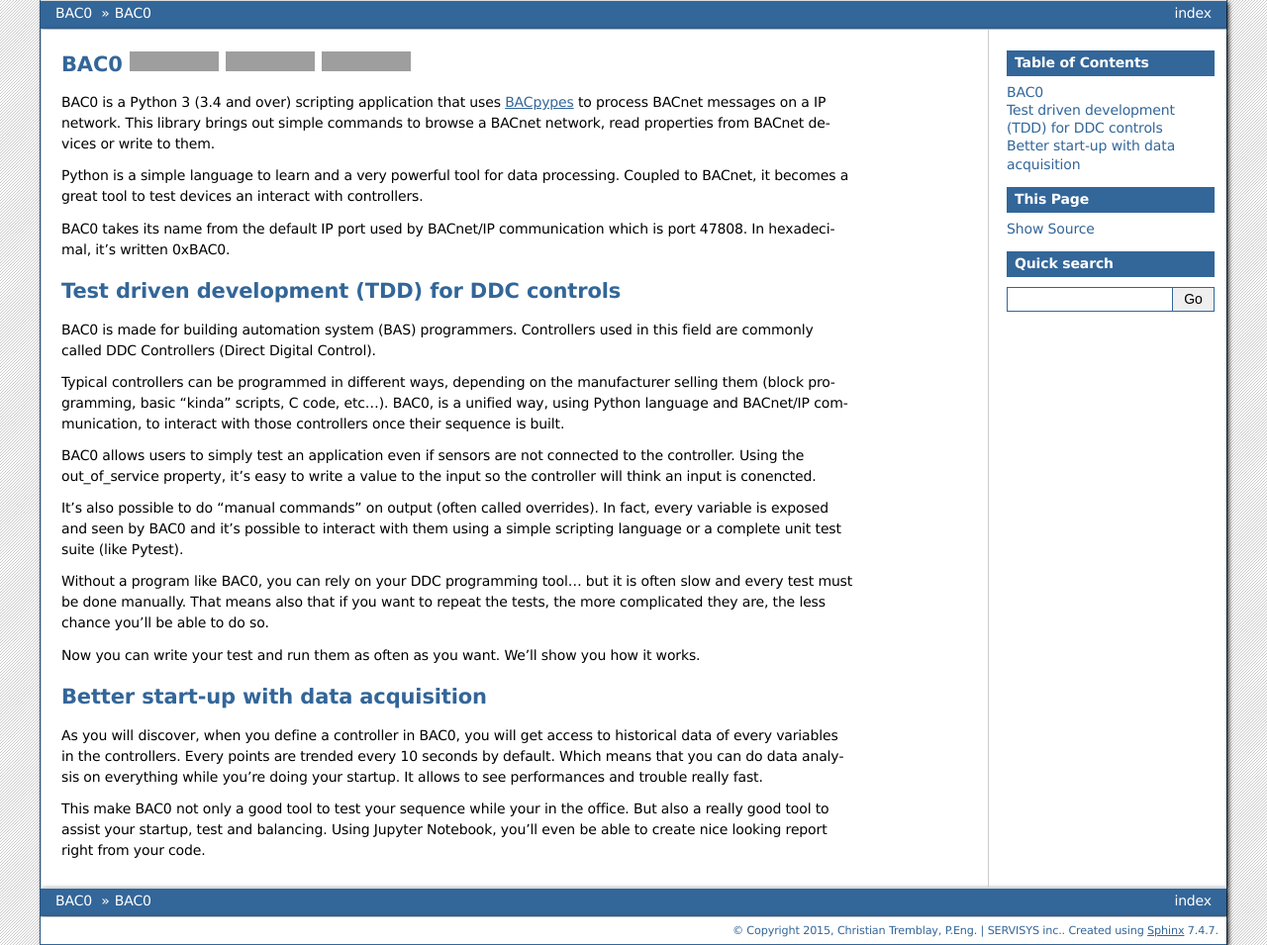
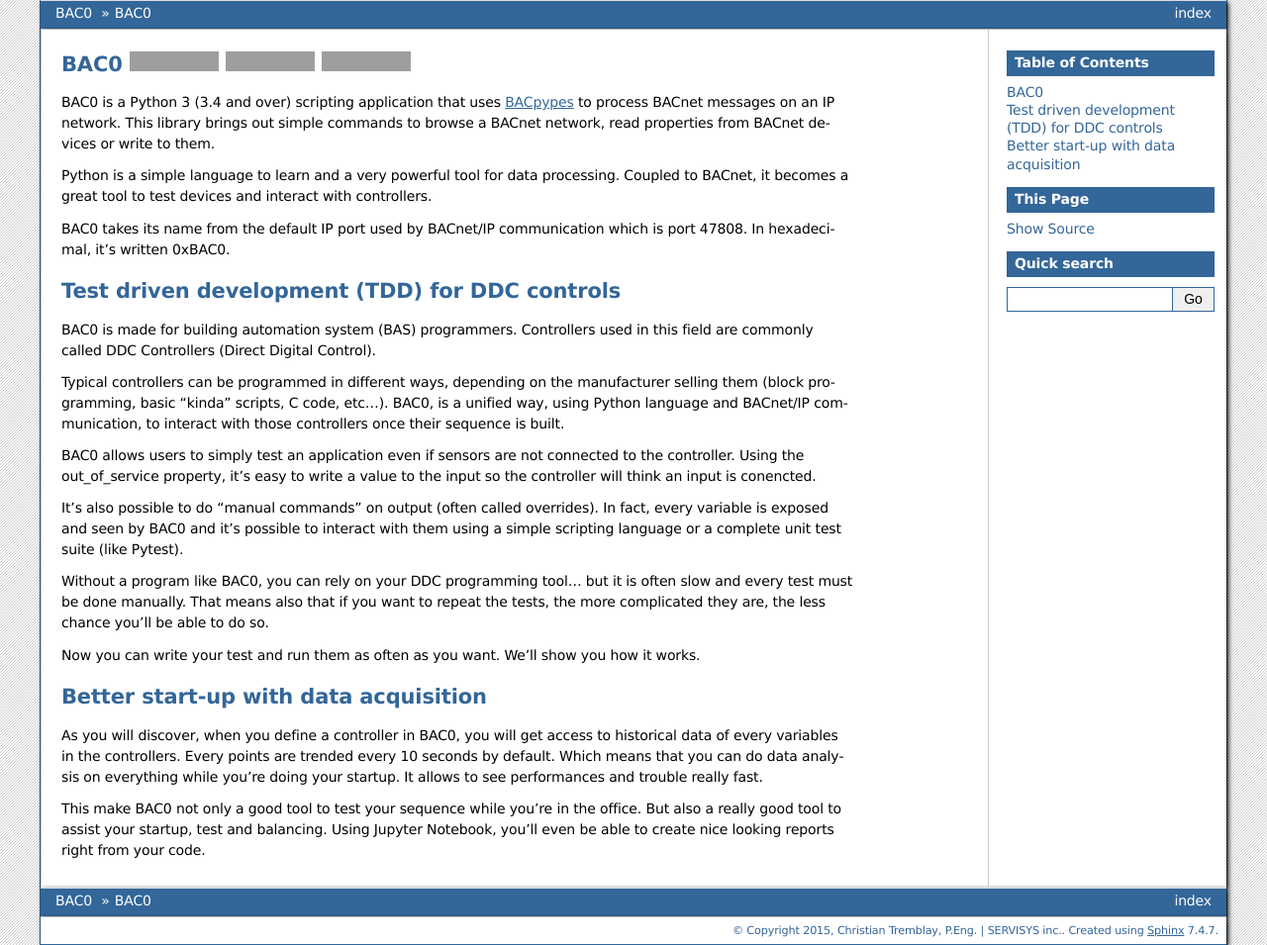
Before and after one commit to ChristianTremblay/BAC0, a Sphinx documentation site: the page built from doc/source/README.rst, in a window 1280 px wide. Shown: the whole page at 99% size. Built offline with Sphinx 7.4.7, drawn with Linux system fonts in a browser that asks for light colours; pages that are not in the unit, such as notebooks, are missing from menus; the version number could not be read and is left out; grey boxes are pictures that could not be loaded.

Commit message:
Update README.rst
Small typo fixes

```diff
--- a/doc/source/README.rst
+++ b/doc/source/README.rst
@@ -1,10 +1,10 @@
 BAC0 |build-status| |coverage| |docs|
 =====================================
-BAC0 is a Python 3 (3.4 and over) scripting application that uses BACpypes_ to process BACnet messages on a IP network.
+BAC0 is a Python 3 (3.4 and over) scripting application that uses BACpypes_ to process BACnet messages on an IP network.
 This library brings out simple commands to browse a BACnet network, read properties from BACnet devices or write to them.
 
 Python is a simple language to learn and a very powerful tool for data processing. Coupled to BACnet, it becomes a great
-tool to test devices an interact with controllers.
+tool to test devices and interact with controllers.
 
 BAC0 takes its name from the default IP port used by BACnet/IP communication which is port 47808. In hexadecimal, it's written 0xBAC0.
 
@@ -33,9 +33,9 @@
 that you can do data analysis on everything while you're doing your startup. It allows to see performances and
 trouble really fast.
 
-This make BAC0 not only a good tool to test your sequence while your in the office.
+This make BAC0 not only a good tool to test your sequence while you're in the office.
 But also a really good tool to assist your startup, test and balancing. Using Jupyter Notebook, you'll
-even be able to create nice looking report right from your code.
+even be able to create nice looking reports right from your code.
 
 
 .. |build-status| image:: https://travis-ci.org/ChristianTremblay/BAC0.svg?branch=master
```
